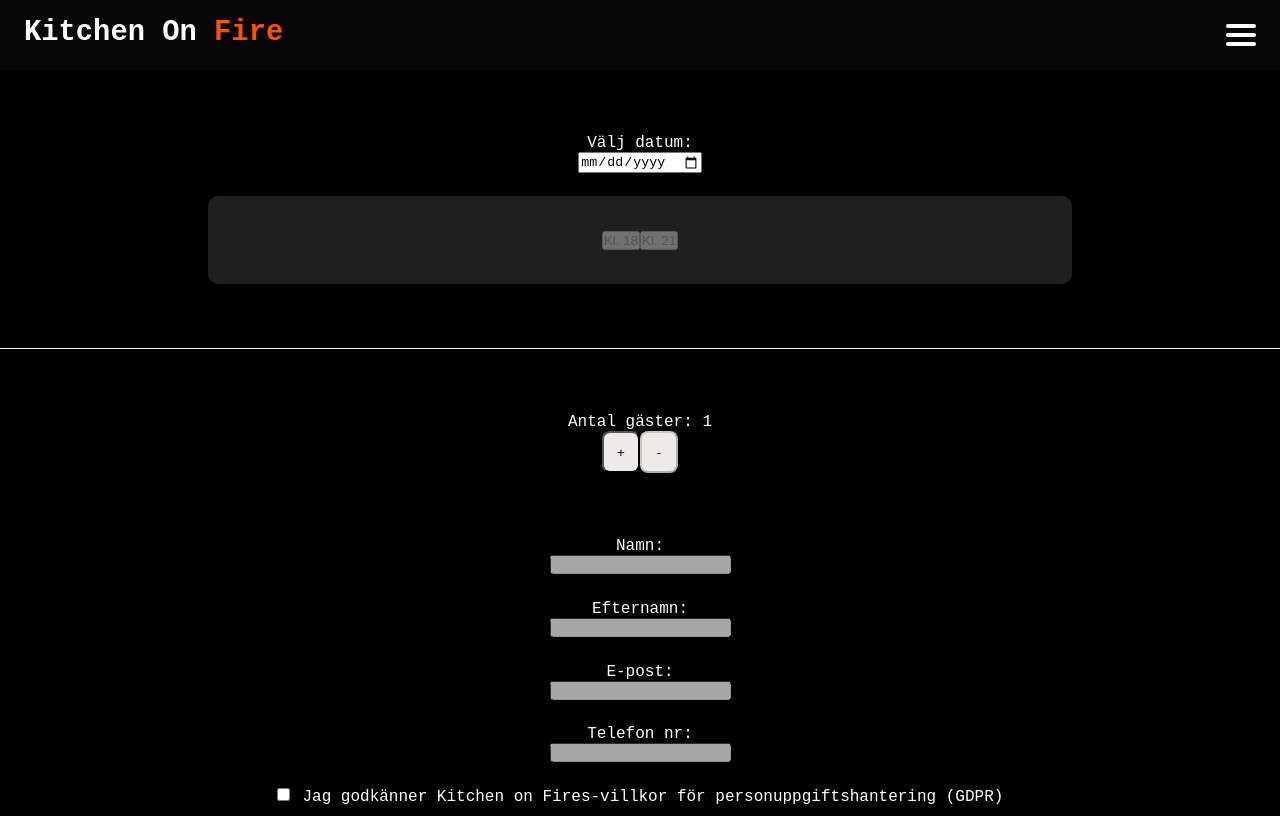
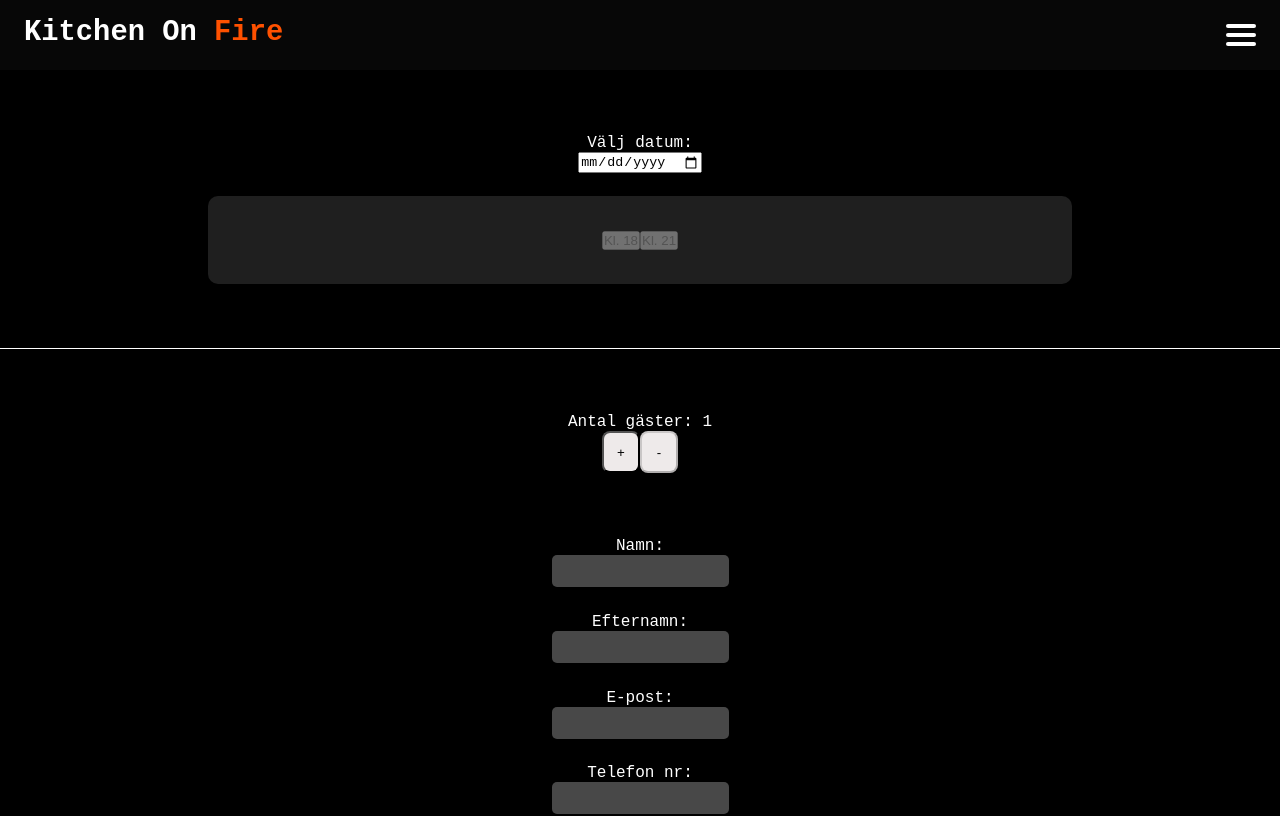
Before and after one commit to KirillM91/Restaurangen, a React (Create React App) app: page /booking in a window 1280 px wide. Shown: the top 816 px of the page. Built offline with nearby package versions, Linux system fonts and the light colour scheme.

Commit message:
kind of fixed admin rendereing after delete

```diff
--- a/src/components/Admin.tsx
+++ b/src/components/Admin.tsx
@@ -88,20 +88,26 @@ export function Admin() {
 
         //===WIP===
 
-        // let bookingIds = bookings.map(customerId => customerId.customerId)
-        // let i = bookingIds.indexOf(customerId)
-        // bookings.splice(i, 1)
-        // setBookings(bookings)
+        let bookingIds = bookings.map(customerId => customerId.customerId)
+        let i = bookingIds.indexOf(customerId)
+        bookings.splice(i, 1)
 
-        // let customerIds = customers.map(userId => userId._id)
-        // let j = customerIds.indexOf(customerId)
-        // customers.splice(j, 1)
-        // setCustomers(customers)
+        setBookings(bookings.filter(item => item.customerId !== customerId))
+
+
+        let customerIds = customers.map(userId => userId._id)
+        let j = customerIds.indexOf(customerId)
+        customers.splice(j, 1)
+
+        setCustomers(customers.filter(item => item._id !== customerId))
+
 
         // console.log("i: ", i, "j: ", j)
+        console.log(customerId);
 
-        console.log("delet funk customers", customers);
-        console.log("delet funk bookings", bookings);
+
+        console.log("delet funk customers", bookings);
+        console.log("delet funk bookings", customers);
     };
 
 
@@ -120,6 +126,8 @@ export function Admin() {
 
         updateBooking(bookingId, changeBooking, customerId);
     };
+
+
 
     let customer = customers.map((customer: IGetCustomer, j: number) => {
 
@@ -170,6 +178,8 @@ export function Admin() {
             }
         }
     })
+
+
 
     function printChangeBooking(booking: IGetBooking) {
 
--- a/src/components/Booking/Booking.tsx
+++ b/src/components/Booking/Booking.tsx
@@ -1,10 +1,15 @@
 import { ChangeEvent, useEffect, useState } from "react";
 import { IPostBooking } from "../../models/IPostBooking";
 import { IPostCustomer } from "../../models/IPostCustomer";
+import { Itouched } from "../../models/ITouched";
 import { PostNewBooking } from "../../services/PostNewBooking";
 import { PlusMinusButton } from "../styled-components/Buttons";
 import { BorderDiv, PaddingDiv, WrongInputDiv } from "../styled-components/Divs";
+import { FormInput } from "../styled-components/Forms";
 import { CheckAvailability } from "./CheckAvailability";
+
+
+
 
 export function Booking() {
 
@@ -19,8 +24,8 @@ export function Booking() {
 
     //Används för att kolla om användaren har varit inne i fältet
     //och ger ett felmedelande först när användaren har lämnat fältet
-    const [touched, setTouched] = useState({
-        name: false,
+    const [touched, setTouched] = useState<Itouched>({
+        fname: false,
         lastname: false,
         email: false,
         phone: false
@@ -207,19 +212,21 @@ export function Booking() {
 
             <form>
                 <label htmlFor="name"> Namn: </label>
-                <input
+                <FormInput
+                    fname={touched.fname}
                     disabled={disableInput}
                     type="text"
                     name="name"
                     onChange={handleChange}
                     value={customer.name}
                     id="name"
-                    onBlur={() => setTouched({...touched, name: true})}
+                    onBlur={() => setTouched({...touched, fname: true})}
                 />
                 <br/>
 
                 <label htmlFor="lastname"> Efternamn: </label>
-                <input
+                <FormInput
+                    lastname={touched.lastname}
                     disabled={disableInput}
                     type="text"
                     name="lastname"
@@ -231,7 +238,8 @@ export function Booking() {
                 <br/>
 
                 <label htmlFor="email"> E-post: </label>
-                <input
+                <FormInput
+                    email={touched.email}
                     disabled={disableInput}
                     type="text"
                     name="email"
@@ -243,7 +251,8 @@ export function Booking() {
                 <br/>
 
                 <label htmlFor="phone"> Telefon nr: </label>
-                <input
+                <FormInput
+                    phone={touched.phone}
                     disabled={disableInput}
                     type="text"
                     name="phone"
@@ -265,7 +274,7 @@ export function Booking() {
             </form>
 
             <WrongInputDiv>
-                {touched.name && <p>{error.nameError.name}</p>}
+                {touched.fname && <p>{error.nameError.name}</p>}
                 {touched.lastname && <p>{error.lastnameError.lastname}</p>}
                 {touched.email && <p>{error.emailError.email}</p>}
                 {touched.phone && <p>{error.phoneError.phone}</p>}
--- /dev/null
+++ b/src/components/styled-components/Forms.tsx
@@ -0,0 +1,9 @@
+import styled from "styled-components";
+import { Itouched } from "../../models/ITouched";
+
+export const FormInput = styled.input<Itouched>`
+    height: 2rem;
+    border: none;
+    border-radius: 5px;
+    border-left: 7px solid ${props => props.fname ? "red" : "none"}
+`;
--- /dev/null
+++ b/src/models/ITouched.ts
@@ -0,0 +1,6 @@
+export interface Itouched {
+    fname?: boolean,
+    lastname?: boolean,
+    email?: boolean,
+    phone?: boolean
+}
```
